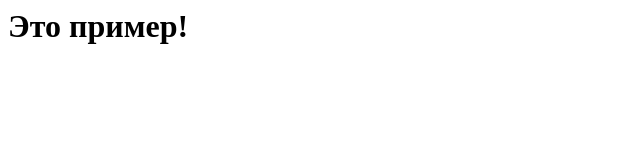
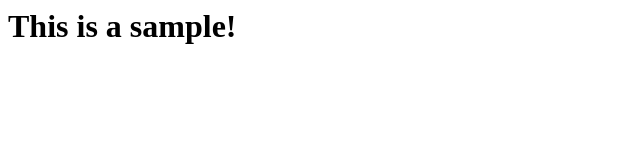
Before and after one commit to studentmaster2020/demo24092020, a website: page index.html in a window 1280 px wide. Shown: the whole page, without its empty margins (0-640 px from the left). Drawn offline with Linux system fonts and the light colour scheme.

Commit message:
Update index.html

```diff
--- a/index.html
+++ b/index.html
@@ -1 +1 @@
-<h1>Это пример!</h1>
+<h1>This is a sample!</h1>
```
